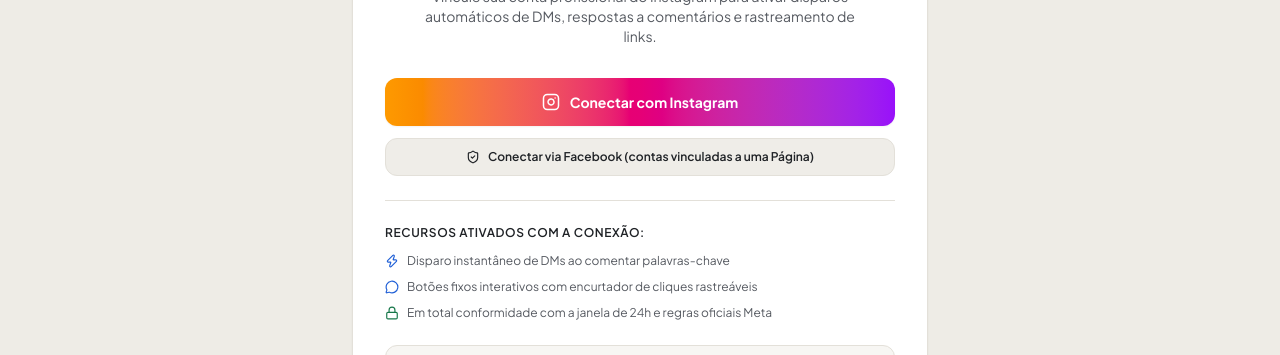
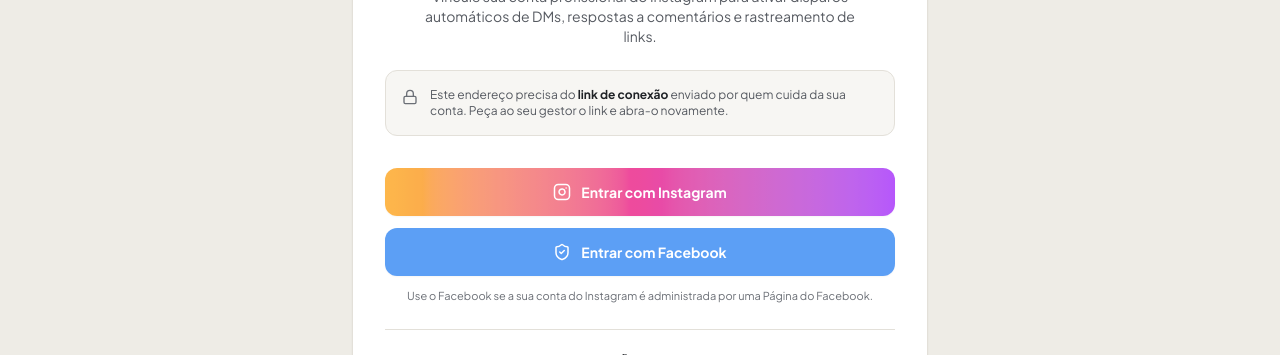
Before and after one commit to evandrosilva5santos-lab/manychat, a Next.js app: page /conectar in a window 1280 px wide. Shown: the part 340-695 px from the top of the page. Built offline with nearby package versions, Linux system fonts and the light colour scheme; no server answers.

Commit message:
feat(ui): botões Entrar com Instagram/Facebook, link do cliente com convite e status da configuração do login

```diff
--- a/src/app/ajustes/SettingsClient.tsx
+++ b/src/app/ajustes/SettingsClient.tsx
@@ -68,16 +68,11 @@
     );
   }
 
-  const oauthBase = origin.startsWith("https://")
-    ? origin
-    : "https://manychat-evandrosilva5santos-7492s-projects.vercel.app";
-  const fullOauthUrl = `${oauthBase}${settings.oauthRedirectUrl}`;
+  const fullOauthUrl = settings.oauthRedirectUri;
   const fullWebhookUrl = `${origin || "https://seu-dominio.vercel.app"}${settings.webhookCallbackUrl}`;
 
-  const clientBase = origin.startsWith("https://")
-    ? origin
-    : "https://manychat-evandrosilva5santos-7492s-projects.vercel.app";
-  const fullClientUrl = `${clientBase}/conectar`;
+  // Link com convite assinado: amarra a conexão do cliente ao workspace certo.
+  const fullClientUrl = settings.clientConnectUrl ?? "";
   const whatsappShareText = `Olá! Para ativarmos as automações e respostas automáticas no seu Instagram, acesse o link seguro oficial abaixo e autorize em 1 clique:\n\n👉 ${fullClientUrl}\n\nÉ 100% oficial pela Meta e leva menos de 1 minuto!`;
 
   const copyToClipboard = (text: string, fieldId: string) => {
@@ -253,9 +248,9 @@
 
             <div className="flex items-center gap-2">
               <a
-                href="/conectar"
+                href={fullClientUrl || "/conectar"}
                 target="_blank"
-                rel="noreferrer"
+                rel="noopener noreferrer"
                 className="inline-flex items-center gap-1.5 rounded-xl border border-border bg-surface-300 px-3.5 py-2 text-xs font-bold text-ink hover:bg-surface-300/80 transition active:scale-95"
               >
                 <span>Visualizar Tela do Cliente</span>
@@ -279,6 +274,7 @@
                 <button
                   type="button"
                   onClick={() => copyToClipboard(fullClientUrl, "client_url")}
+                  disabled={!fullClientUrl}
                   className="inline-flex items-center justify-center gap-1.5 rounded-xl bg-surface-300 border border-border px-4 py-2.5 text-xs font-bold text-ink hover:bg-surface-300/80 transition active:scale-95"
                 >
                   {copiedField === "client_url" ? <Check size={14} className="text-emerald-500" /> : <Copy size={14} />}
@@ -287,6 +283,7 @@
                 <button
                   type="button"
                   onClick={() => copyToClipboard(whatsappShareText, "whatsapp_msg")}
+                  disabled={!fullClientUrl}
                   className="inline-flex items-center justify-center gap-1.5 rounded-xl bg-emerald-600 hover:bg-emerald-500 text-white px-4 py-2.5 text-xs font-bold transition active:scale-95 shadow-xs"
                 >
                   {copiedField === "whatsapp_msg" ? <Check size={14} /> : <Send size={14} />}
@@ -337,11 +334,17 @@
 
             <div className="flex flex-wrap items-center gap-2">
               <a
-                href={settings.oauthLoginUrl}
+                href={`${settings.oauthLoginUrl}?mode=instagram`}
                 className="inline-flex items-center gap-1.5 rounded-xl bg-gradient-to-r from-amber-500 via-pink-600 to-purple-600 px-3.5 py-2 text-xs font-bold text-white shadow-xs hover:opacity-90 transition active:scale-95"
               >
                 <ShieldCheck size={14} />
-                <span>Conectar com Instagram (OAuth)</span>
+                <span>Entrar com Instagram</span>
+              </a>
+              <a
+                href={`${settings.oauthLoginUrl}?mode=facebook`}
+                className="inline-flex items-center gap-1.5 rounded-xl bg-[#1877F2] px-3.5 py-2 text-xs font-bold text-white shadow-xs hover:opacity-90 transition active:scale-95"
+              >
+                <span>Entrar com Facebook</span>
               </a>
               <button
                 type="button"
@@ -455,18 +458,20 @@
                 className="inline-flex items-center justify-center gap-2 rounded-xl bg-gradient-to-r from-amber-500 via-pink-600 to-purple-600 px-4 py-2.5 text-xs font-bold text-white shadow-xs hover:opacity-95 transition active:scale-95"
               >
                 <ShieldCheck size={16} />
-                <span>Conectar com Instagram</span>
+                <span>Entrar com Instagram</span>
               </a>
               <a
                 href={`${settings.oauthLoginUrl}?mode=facebook`}
-                className="inline-flex items-center justify-center gap-2 rounded-xl border border-border bg-surface-300 px-4 py-2.5 text-xs font-bold text-ink hover:bg-surface-300/80 transition active:scale-95"
+                className="inline-flex items-center justify-center gap-2 rounded-xl bg-[#1877F2] px-4 py-2.5 text-xs font-bold text-white shadow-xs hover:opacity-90 transition active:scale-95"
               >
-                <span>Facebook (contas via Página)</span>
+                <span>Entrar com Facebook</span>
               </a>
             </div>
           </div>
 
           <div className="space-y-5 mt-6">
+            <LoginConfigStatus config={settings.oauthConfig} />
+
             {/* Aviso sobre o erro 'O domínio dessa URL não está incluído nos domínios do app' */}
             <div className="rounded-2xl border border-amber-500/30 bg-amber-500/10 p-5 text-xs space-y-3">
               <div className="flex items-start gap-3">
@@ -738,3 +743,34 @@
     </div>
   );
 }
+
+type LoginConfigStatusProps = { config: MetaSettingsData["oauthConfig"] };
+
+/** Diagnóstico de cada login, para o problema aparecer aqui e não na tela da Meta. */
+function LoginConfigStatus({ config }: LoginConfigStatusProps) {
+  const rows = [
+    { label: "Entrar com Instagram", hint: "IG_APP_ID / IG_APP_SECRET (ID do app do Instagram)", issue: config.instagramIssue ?? config.stateIssue },
+    { label: "Entrar com Facebook", hint: "META_APP_ID / META_APP_SECRET (ID do App da Meta)", issue: config.facebookIssue ?? config.stateIssue },
+  ];
+  return (
+    <div className="rounded-2xl border border-border bg-surface-100 p-4 text-xs" aria-label="Configuração do login">
+      <strong className="block text-sm font-bold text-ink mb-2">Configuração do login</strong>
+      <ul className="space-y-2">
+        {rows.map((row) => (
+          <li key={row.label} className="flex items-start gap-2.5">
+            {row.issue ? (
+              <AlertTriangle size={16} className="shrink-0 text-amber-400 mt-0.5" aria-hidden />
+            ) : (
+              <CheckCircle2 size={16} className="shrink-0 text-emerald-500 mt-0.5" aria-hidden />
+            )}
+            <div>
+              <span className="font-bold text-ink">{row.label}: </span>
+              <span className={row.issue ? "text-amber-300" : "text-emerald-500"}>{row.issue ? "precisa de ajuste" : "pronto"}</span>
+              <span className="block text-ink-subtle">{row.issue ?? row.hint}</span>
+            </div>
+          </li>
+        ))}
+      </ul>
+    </div>
+  );
+}
--- a/src/app/conectar/ConectarClient.tsx
+++ b/src/app/conectar/ConectarClient.tsx
@@ -6,7 +6,6 @@
   ShieldCheck,
   CheckCircle2,
   AlertTriangle,
-  ArrowRight,
   Zap,
   Lock,
   MessageCircle,
@@ -38,14 +37,21 @@
   connected: boolean;
   username: string | null;
   error: string | null;
+  /** Convite assinado do link enviado pelo gestor; sem ele não há como saber a qual cliente a conta pertence. */
+  invite: string | null;
 }
 
-export function ConectarClient({ connected, username, error }: ConectarClientProps) {
-  const [isRedirecting, setIsRedirecting] = useState(false);
+export function ConectarClient({ connected, username, error, invite }: ConectarClientProps) {
+  const [redirectingTo, setRedirectingTo] = useState<"instagram" | "facebook" | null>(null);
+  const canConnect = Boolean(invite) && !redirectingTo;
 
-  const handleStartOAuth = (mode: "instagram" | "facebook" = "instagram") => {
-    setIsRedirecting(true);
-    window.location.href = `/api/auth/instagram/login?from=conectar&mode=${mode}`;
+  const handleStartOAuth = (mode: "instagram" | "facebook") => {
+    if (!invite) return;
+    setRedirectingTo(mode);
+    const params = new URLSearchParams({ from: "conectar", mode, convite: invite });
+    // Navegação de página inteira: a rota responde com redirect 302 para a Meta.
+    // eslint-disable-next-line @next/next/no-location-assign-relative-destination
+    window.location.href = `/api/auth/instagram/login?${params.toString()}`;
   };
 
   return (
@@ -104,7 +110,7 @@
               </div>
               <div className="flex items-center gap-2 text-ink font-medium">
                 <CheckCircle2 size={14} className="text-success" />
-                <span>Token seguro de longa duração (60 dias) ativo</span>
+                <span>Acesso renovado automaticamente, sem você precisar repetir</span>
               </div>
               <div className="flex items-center gap-2 text-ink font-medium">
                 <CheckCircle2 size={14} className="text-success" />
@@ -112,21 +118,9 @@
               </div>
             </div>
 
-            <div className="flex flex-col sm:flex-row gap-3 pt-2">
-              <Link
-                href="/fluxos"
-                className="flex-1 inline-flex items-center justify-center gap-2 rounded-xl bg-primary px-4 py-3 text-sm font-semibold text-on-primary hover:bg-primary-hover shadow-xs transition"
-              >
-                <span>Criar Meu Primeiro Fluxo</span>
-                <ArrowRight size={16} />
-              </Link>
-              <Link
-                href="/ajustes"
-                className="inline-flex items-center justify-center gap-2 rounded-xl bg-surface-300 border border-border px-4 py-3 text-sm font-semibold text-ink hover:bg-surface-300/80 transition"
-              >
-                <span>Painel de Ajustes</span>
-              </Link>
-            </div>
+            <p className="text-sm text-ink-muted pt-2">
+              Pronto! Pode fechar esta página. Quem cuida da sua conta já vê a conexão no painel.
+            </p>
           </div>
         ) : (
           /* Caso: Não conectado ou Erro */
@@ -135,12 +129,9 @@
             {error && (
               <div className="rounded-xl bg-danger-soft border border-danger/30 p-4 flex items-start gap-3 text-xs text-danger animate-in fade-in">
                 <AlertTriangle size={18} className="shrink-0 mt-0.5" />
-                <div className="space-y-1">
-                  <p className="font-semibold">Falha ao autenticar com a Meta</p>
-                  <p className="opacity-90 leading-relaxed">
-                    Código do erro: <code className="font-mono bg-danger/10 px-1 py-0.5 rounded">{error}</code>.
-                    Certifique-se de que sua conta é Comercial ou Criador e que concedeu todas as permissões solicitadas.
-                  </p>
+                <div className="space-y-1" role="alert">
+                  <p className="font-semibold">Não foi possível conectar</p>
+                  <p className="opacity-90 leading-relaxed">{error}</p>
                 </div>
               </div>
             )}
@@ -158,23 +149,33 @@
               </p>
             </div>
 
-            {/* Ações de Conexão */}
+            {!invite && (
+              <div className="rounded-xl bg-surface-100 border border-border p-4 flex items-start gap-3 text-xs text-ink-muted" role="status">
+                <Lock size={16} className="shrink-0 mt-0.5 text-ink-subtle" />
+                <span>
+                  Este endereço precisa do <strong className="text-ink">link de conexão</strong> enviado por quem cuida da sua conta.
+                  Peça ao seu gestor o link e abra-o novamente.
+                </span>
+              </div>
+            )}
+
+            {/* Ações de Conexão: dois caminhos oficiais da Meta */}
             <div className="space-y-3 pt-2">
               <button
                 type="button"
                 onClick={() => handleStartOAuth("instagram")}
-                disabled={isRedirecting}
+                disabled={!canConnect}
                 className="w-full inline-flex items-center justify-center gap-2.5 rounded-xl bg-gradient-to-r from-amber-500 via-pink-600 to-purple-600 px-5 py-3.5 text-sm font-bold text-white shadow-card hover:opacity-95 transition active:scale-[0.99] disabled:opacity-70 cursor-pointer"
               >
-                {isRedirecting ? (
+                {redirectingTo === "instagram" ? (
                   <>
                     <RefreshCw size={18} className="animate-spin" />
-                    <span>Redirecionando para o Instagram...</span>
+                    <span>Abrindo o Instagram...</span>
                   </>
                 ) : (
                   <>
                     <InstagramIcon size={18} />
-                    <span>Conectar com Instagram</span>
+                    <span>Entrar com Instagram</span>
                   </>
                 )}
               </button>
@@ -182,12 +183,24 @@
               <button
                 type="button"
                 onClick={() => handleStartOAuth("facebook")}
-                disabled={isRedirecting}
-                className="w-full inline-flex items-center justify-center gap-2 rounded-xl border border-border bg-surface-300 px-4 py-2.5 text-xs font-semibold text-ink hover:bg-surface-300/80 transition cursor-pointer"
+                disabled={!canConnect}
+                className="w-full inline-flex items-center justify-center gap-2.5 rounded-xl bg-[#1877F2] px-5 py-3.5 text-sm font-bold text-white shadow-card hover:opacity-95 transition active:scale-[0.99] disabled:opacity-70 cursor-pointer"
               >
-                <ShieldCheck size={14} />
-                <span>Conectar via Facebook (contas vinculadas a uma Página)</span>
+                {redirectingTo === "facebook" ? (
+                  <>
+                    <RefreshCw size={18} className="animate-spin" />
+                    <span>Abrindo o Facebook...</span>
+                  </>
+                ) : (
+                  <>
+                    <ShieldCheck size={18} />
+                    <span>Entrar com Facebook</span>
+                  </>
+                )}
               </button>
+              <p className="text-center text-[11px] text-ink-subtle">
+                Use o Facebook se a sua conta do Instagram é administrada por uma Página do Facebook.
+              </p>
             </div>
 
             {/* Checklist de Recursos */}
--- a/src/app/conectar/page.tsx
+++ b/src/app/conectar/page.tsx
@@ -10,7 +10,7 @@
 export default async function ConectarPage({
   searchParams,
 }: {
-  searchParams: Promise<{ connected?: string; username?: string; error?: string }>;
+  searchParams: Promise<{ connected?: string; username?: string; error?: string; convite?: string }>;
 }) {
   const params = await searchParams;
   return (
@@ -18,6 +18,7 @@
       connected={params.connected === "true"}
       username={params.username || null}
       error={params.error || null}
+      invite={params.convite || null}
     />
   );
 }
```
Also changed, not shown: src/app/ajustes/actions.ts (+47 -0 lines).
